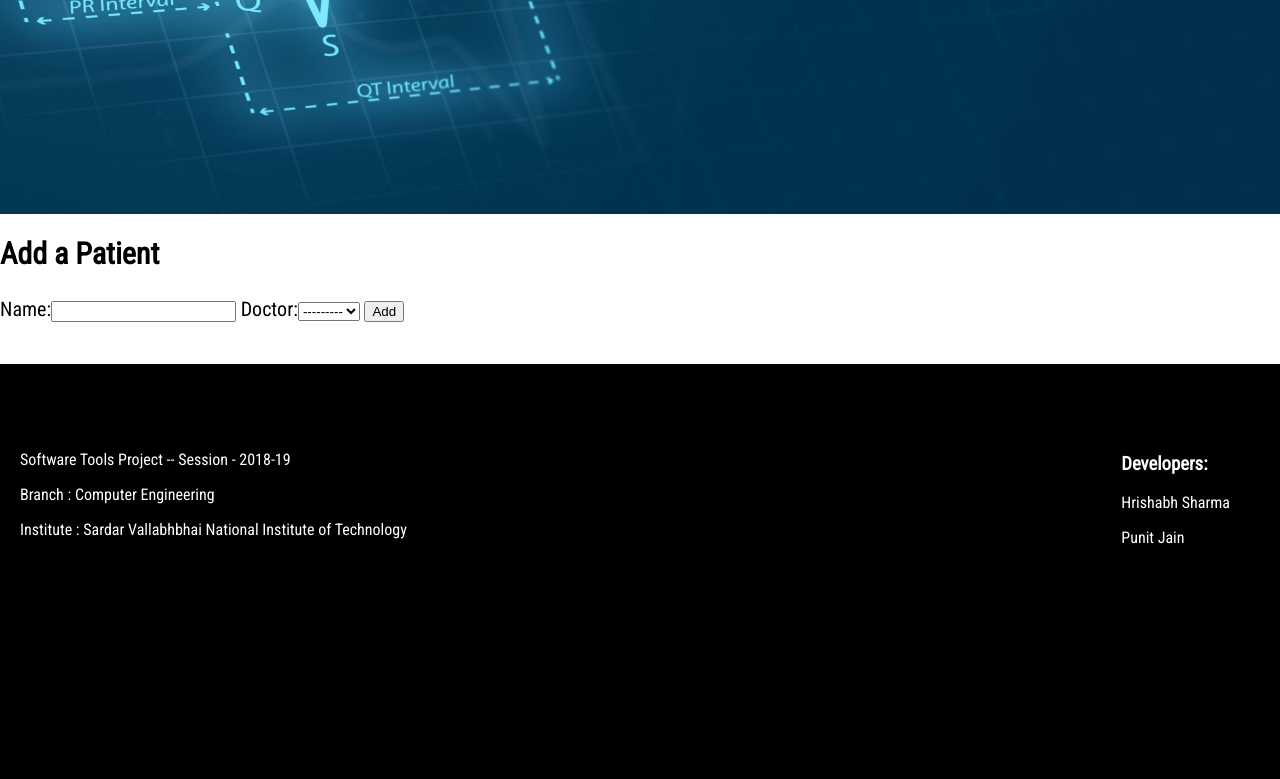
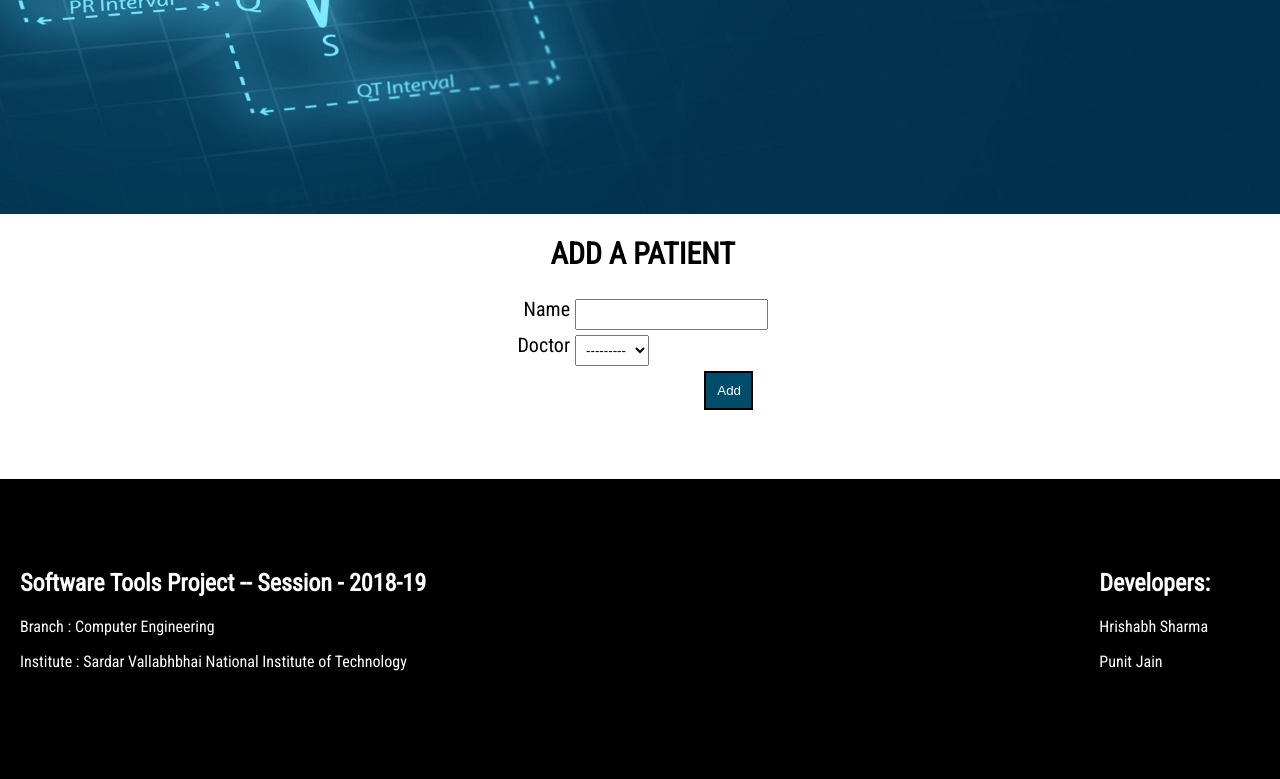
Before and after one commit to Sharma-Hrishabh/hospital_management, a Django app: page /add/patient/ in a window 1280 px wide. Shown: the part 586-1365 px from the top of the page. Before the commit the page ends 1130 px from the top, so only its background shows below. Run offline with Django 3.2, Linux system fonts and the light colour scheme; data comes from the database, SQL or seed files in the repository.

Commit message:
forms stylised

```diff
--- a/assets/css/style.css
+++ b/assets/css/style.css
@@ -92,7 +92,6 @@ nav ul li a {
 
 
 
-
 /* media queries */
 @media(max-width: 786px) {
 
--- a/hospital_management/templates/hospital_management/patient.html
+++ b/hospital_management/templates/hospital_management/patient.html
@@ -1,12 +1,22 @@
 {% extends 'base_layout.html' %}
 {% block content %}
-  <div class="add-patient">
+  <div class="add-option">
     <h2>Add a Patient</h2>
-    <form class="site-form" action="{% url 'patient' %}" method="post" enctype="multipart/form-data">
+    <div class="form-class">
+     <form class="site-form" action="{% url 'patient' %}" method="post" enctype="multipart/form-data">
       {% csrf_token %}
-      {{form}}
-      <input type="submit" value="Add">
+      <div class="input-field">
+        <label for="name">Name</label>
+        {{form.name}}
+      </div>
+      <div class="input-field">
+        <label for="doctor">Doctor</label>
+        {{form.doctor}}
+      </div>
+      <input id="add" type="submit" value="Add">
     </form>
 
   </div>
+</div>
+
 {% endblock %}
--- a/templates/base_layout.html
+++ b/templates/base_layout.html
@@ -21,6 +21,7 @@
    .container{
      margin:0px;
      margin-top: 20px;
+     margin-bottom: 400px;
    width:100%;
    }
    .panels {
@@ -122,9 +123,60 @@
      margin-left: 20px;
    }
   .developers-info{
+
     float:right;
-    margin-right: 50px;
+    margin-right: 70px;
     margin-top: 70px;
+   text-align: justify;
+  }
+
+ .add-option{
+   width:100%;
+   font-family: 'Roboto Condensed', sans-serif;
+  min-height: 200px;
+ }
+ .add-option h2{
+   margin-left: 43%;
+   text-transform: uppercase;
+ }
+ label{
+    display: inline-block;
+    float: left;
+    clear: left;
+    width: 250px;
+    text-align: right;
+    margin-right: 5px;
+}
+
+  #id_name,#id_price,#id_doctor{
+   padding: 6px;
+   display: inline-block;
+   float: left;
+    margin-top: 5px;
+
+  }
+  #add{
+    display: inline-block;
+    float: left;
+    clear: left;
+    width: 25px;
+    text-align: right;
+    margin-left: 40%;
+    margin-top: 5px;
+    padding: 10px;
+    background-color: #004D6B;
+    color: white;
+    border: 2px solid black;
+
+  }
+  #add:hover{
+    background-color: #000000;
+
+
+  }
+
+  .form-class{
+margin-left: 25%;
 
   }
 
@@ -170,7 +222,7 @@
 <footer class="fixed_footer">
   <div class="footer-content" style="color:white;">
 <div class="description">
-  <p>Software Tools Project -- Session - 2018-19</p>
+  <h2>Software Tools Project -- Session - 2018-19</h2>
   		<p>Branch : Computer Engineering</p>
   		<p>Institute :
   		<a target="_blank" href="http://www.svnit.ac.in"> Sardar Vallabhbhai National Institute of Technology
@@ -178,9 +230,9 @@
     </p>
 </div>
 <div class="developers-info">
-  <h3>
+  <h2>
     Developers:
-  </h3>
+  </h2>
   <p>Hrishabh Sharma</p>
   <p>Punit Jain</p>
 
```
Also changed, not shown: hospital_management/templates/hospital_management/medicine.html (+12 -4 lines).
